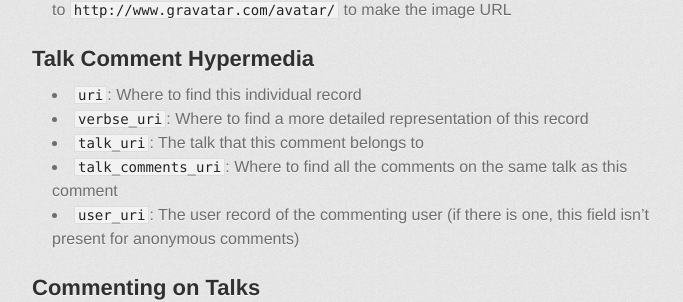
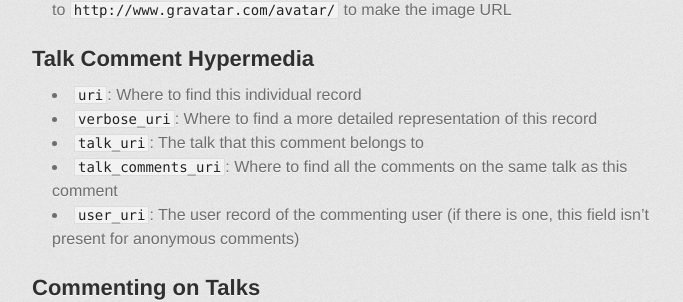
Before and after one commit to joindin/joindin-api, a Jekyll site: the page built from talk_comments.md, in a window 1280 px wide and 900 px high, scrolled down 1455 px. Shown: the part 149-451 px from the top of the window, without its empty margins (298-981 px from the left). Built offline with Jekyll 4.4.1, drawn with Linux system fonts in a browser that asks for light colours; some web fonts are replaced; a script that is not in the unit is left out.

Commit message:
fix spelling error

```diff
--- a/talk_comments.md
+++ b/talk_comments.md
@@ -67,7 +67,7 @@ The fields available for talk comments:
 ## Talk Comment Hypermedia
 
 *  ``uri``: Where to find this individual record
-*  ``verbse_uri``: Where to find a more detailed representation of this record
+*  ``verbose_uri``: Where to find a more detailed representation of this record
 *  ``talk_uri``: The talk that this comment belongs to
 *  ``talk_comments_uri``: Where to find all the comments on the same talk as this comment
 *  ``user_uri``: The user record of the commenting user (if there is one, this field isn't present for anonymous comments)
```
